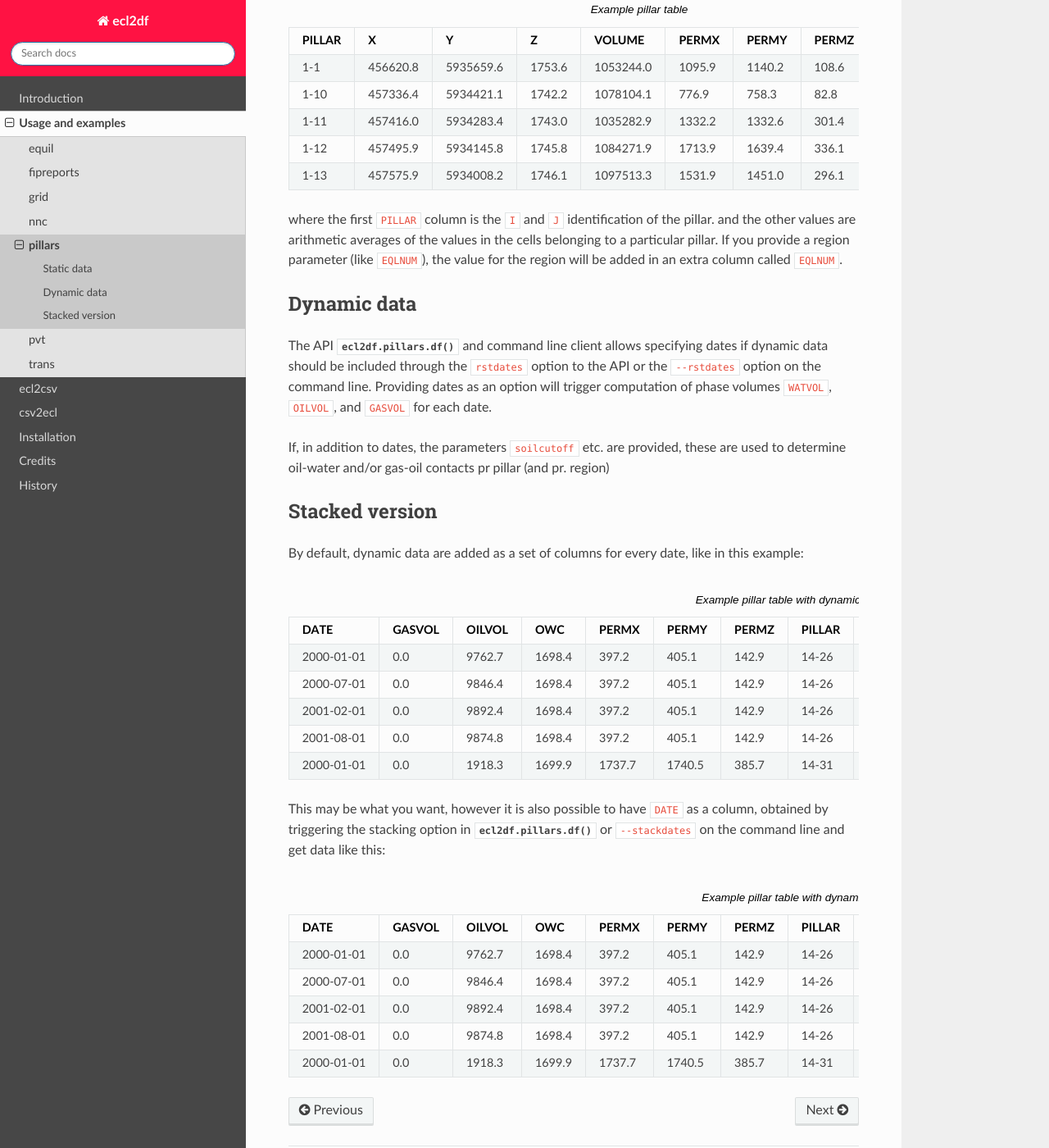
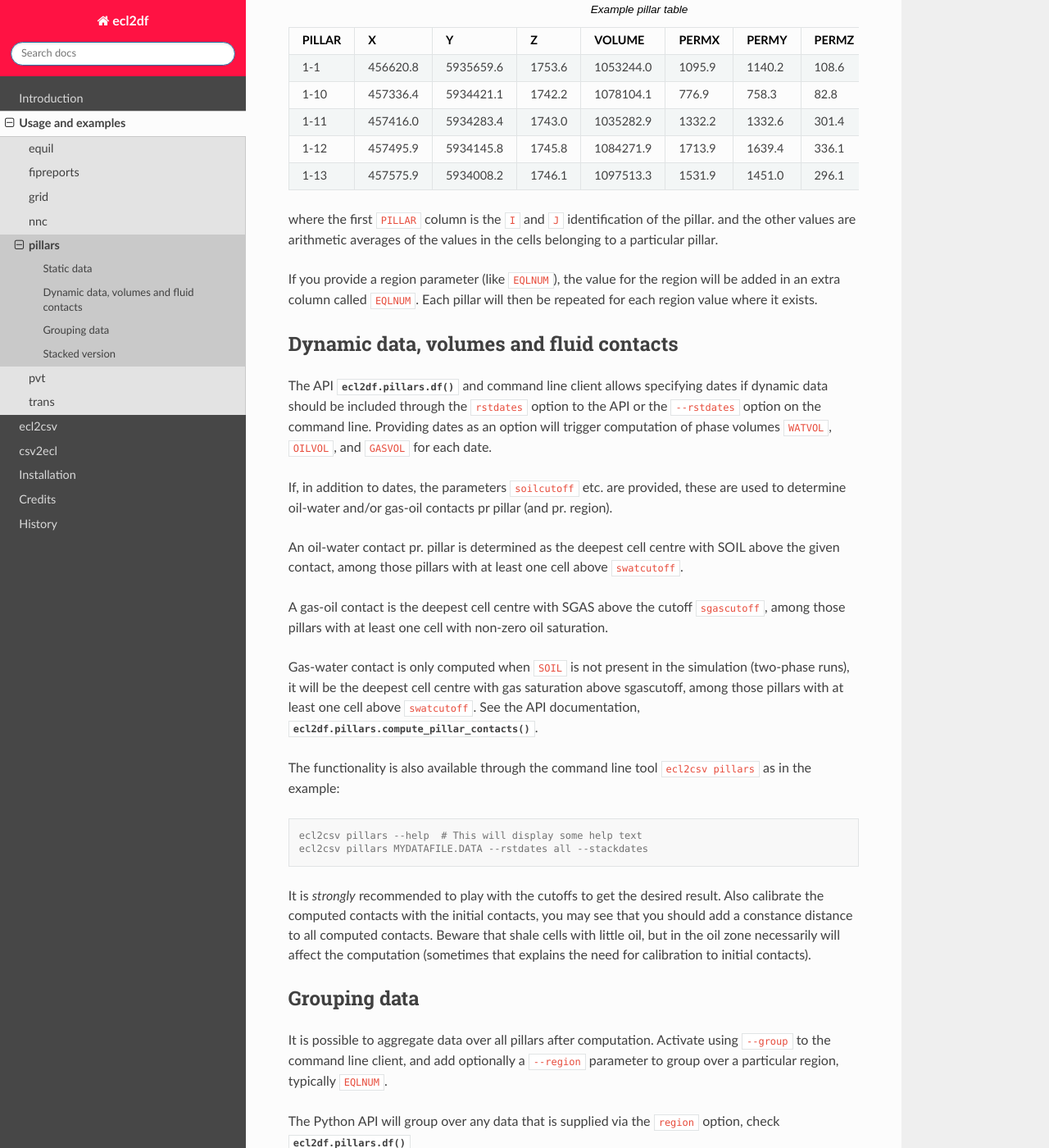
Before and after one commit to equinor/res2df, a Sphinx documentation site: the page built from docs/usage/pillars.rst, in a window 1280 px wide and 1400 px high, scrolled down 369 px. Shown: the whole window at 82% size. Built offline with Sphinx 7.4.7 and the Read the Docs theme 2.0.0, drawn with Linux system fonts in a browser that asks for light colours; pages that are not in the unit, such as notebooks, are missing from menus; the version number could not be read and is left out.

```diff
--- a/docs/usage/pillars.rst
+++ b/docs/usage/pillars.rst
@@ -19,22 +19,66 @@
    :file: pillars-example1.csv
    :header-rows: 1
 
-where the first ``PILLAR`` column is the ``I`` and ``J`` identification of the pillar.
-and the other values are arithmetic averages of the values in the cells belonging
-to a particular pillar. If you provide a region parameter (like ``EQLNUM``), the
-value for the region will be added in an extra column called ``EQLNUM``.
+where the first ``PILLAR`` column is the ``I`` and ``J`` identification of the
+pillar.  and the other values are arithmetic averages of the values in the cells
+belonging to a particular pillar.
 
-Dynamic data
-^^^^^^^^^^^^
+If you provide a region parameter (like ``EQLNUM``), the value for the region
+will be added in an extra column called ``EQLNUM``. Each pillar will then be
+repeated for each region value where it exists.
+
+
+Dynamic data, volumes and fluid contacts
+^^^^^^^^^^^^^^^^^^^^^^^^^^^^^^^^^^^^^^^^
 
 The API :func:`ecl2df.pillars.df` and command line client allows specifying
-dates if dynamic data should
-be included through the ``rstdates`` option to the API or the ``--rstdates`` option
-on the command line. Providing dates as an option will trigger computation of
-phase volumes ``WATVOL``, ``OILVOL``, and ``GASVOL`` for each date.
+dates if dynamic data should be included through the ``rstdates`` option to the
+API or the ``--rstdates`` option on the command line. Providing dates as an
+option will trigger computation of phase volumes ``WATVOL``, ``OILVOL``, and
+``GASVOL`` for each date.
 
 If, in addition to dates, the parameters ``soilcutoff`` etc. are provided, these
-are used to determine oil-water and/or gas-oil contacts pr pillar (and pr. region)
+are used to determine oil-water and/or gas-oil contacts pr pillar (and pr.
+region).
+
+An oil-water contact pr. pillar is determined as the deepest cell
+centre with SOIL above the given contact, among those pillars with at least one
+cell above ``swatcutoff``.
+
+A gas-oil contact is the deepest cell
+centre with SGAS above the cutoff ``sgascutoff``, among those pillars with at
+least one cell with non-zero oil saturation.
+
+Gas-water contact is only computed when ``SOIL`` is not present in the
+simulation (two-phase runs), it will be the deepest cell centre with gas
+saturation above sgascutoff, among those pillars with at least one cell above
+``swatcutoff``. See the API documentation,
+:func:`ecl2df.pillars.compute_pillar_contacts`.
+
+The functionality is also available through the command line tool ``ecl2csv pillars``
+as in the example:
+
+.. code-block:: console
+
+   ecl2csv pillars --help  # This will display some help text
+   ecl2csv pillars MYDATAFILE.DATA --rstdates all --stackdates
+
+It is *strongly* recommended to play with the cutoffs to get the desired result.
+Also calibrate the computed contacts with the initial contacts, you may see that
+you should add a constance distance to all computed contacts. Beware that shale
+cells with little oil, but in the oil zone necessarily will affect the
+computation (sometimes that explains the need for calibration to initial
+contacts).
+
+Grouping data
+^^^^^^^^^^^^^
+
+It is possible to aggregate data over all pillars after computation. Activate
+using ``--group`` to the command line client, and add optionally a ``--region``
+parameter to group over a particular region, typically ``EQLNUM``.
+
+The Python API will group over any data that is supplied via the ``region``
+option, check :func:`ecl2df.pillars.df`
 
 
 Stacked version
```
Also changed, not shown: docs/usage/grid.rst (+7 -0 lines).
